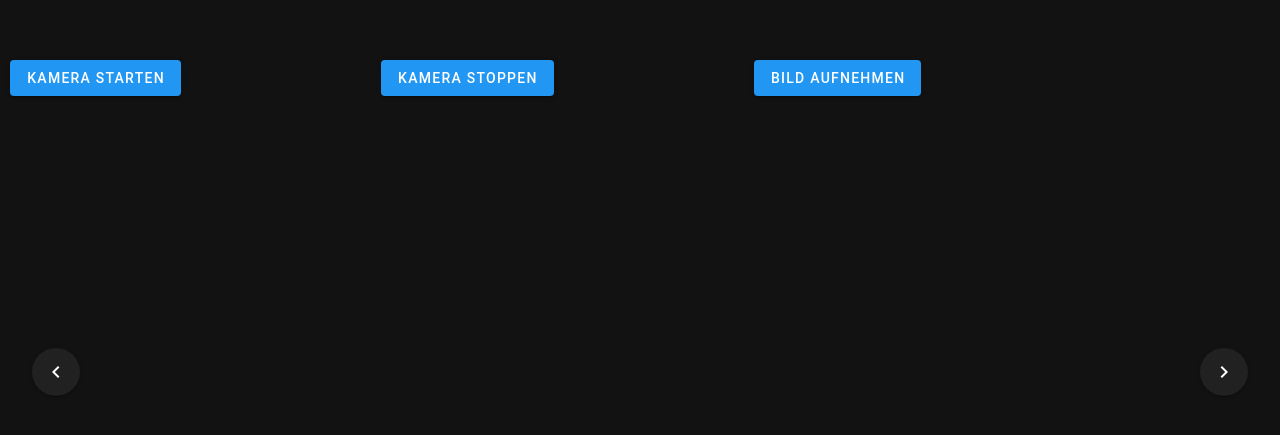
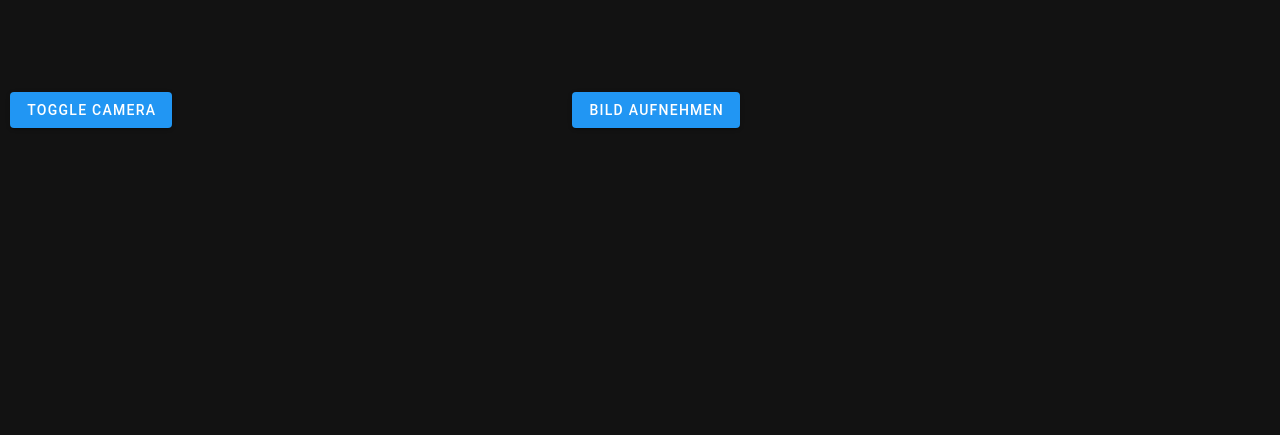
Before and after one commit to flo2274/cc-projekt-1, a Vue app in the folder cc-project-1/: page / in a window 1280 px wide. Shown: the part 753-1188 px from the top of the page. After the commit the page ends 891 px from the top, so only its background shows below. Built offline with nearby package versions, Linux system fonts and the light colour scheme.

Commit message:
Refactor buttons from Stream.vue to App.vue
- Move buttons from Stream.vue to App.vue to
  ensure proper placement
- Add different view for SlidingGallery.vue
- Reroute communication between components

```diff
--- a/cc-project-1/src/App.vue
+++ b/cc-project-1/src/App.vue
@@ -2,9 +2,19 @@
   <v-app>
     <Navbar />
     <v-main>
-      <Stream @imageCaptured="onImageCaptured" />
+      <Stream
+        @imageCaptured="onImageCaptured"
+        :pictureTaken="takePicture"
+        :cameraActive="cameraActive"
+      />
 
       <SlidingGallery :images="capturedImages" />
+      <v-btn color="primary" @click="toggleCamera" class="buttonStartCamera"
+        >Toggle Camera</v-btn
+      >
+      <v-btn color="primary" @click="takeAPicture" class="buttonCaptureImage"
+        >Bild aufnehmen</v-btn
+      >
     </v-main>
   </v-app>
 </template>
@@ -18,12 +28,23 @@ export default {
   },
   data() {
     return {
+      cameraActive: false,
+      takePicture: false,
       capturedImages: [],
     };
   },
   methods: {
+    toggleCamera() {
+      this.cameraActive = !this.cameraActive;
+      console.log("Camera Active: ", this.cameraActive);
+    },
+    takeAPicture() {
+      this.takePicture = true;
+      console.log("Picture Taken: ", this.takePicture);
+    },
     onImageCaptured(imageDataURL) {
-      this.capturedImages.push(imageDataURL); // Aufgenommenes Bild zur Liste der aufgenommenen Bilder hinzufügen
+      this.capturedImages.push(imageDataURL);
+      this.takePicture = false;
     },
   },
 };
--- a/cc-project-1/src/components/SlidingGallery.vue
+++ b/cc-project-1/src/components/SlidingGallery.vue
@@ -1,19 +1,14 @@
 <template>
   <v-container fluid>
-    <v-carousel
-      v-model="currentIndex"
-      hide-delimiters
-      hide-controls
-      style="max-height: 500px; overflow: hidden"
-    >
-      <v-carousel-item v-for="(imageDataURL, index) in images" :key="index">
-        <img
-          :src="imageDataURL"
-          alt="Aufgenommenes Bild"
-          style="width: 100%; height: 100%"
-        />
-      </v-carousel-item>
-    </v-carousel>
+    <div class="image-container">
+      <img
+        v-for="(imageDataURL, index) in lastTenImages"
+        :key="index"
+        :src="imageDataURL"
+        alt="Aufgenommenes Bild"
+        class="image"
+      />
+    </div>
   </v-container>
 </template>
 
@@ -25,14 +20,24 @@ export default {
       default: () => [],
     },
   },
-  data() {
-    return {
-      currentIndex: 0,
-    };
+  computed: {
+    lastTenImages() {
+      return this.images.slice(-12); // Begrenze die Anzahl der angezeigten Bilder auf die letzten 10
+    },
   },
 };
 </script>
 
 <style>
-/* Stildefinitionen hier hinzufügen, wenn benötigt */
+.image-container {
+  display: flex;
+  flex-wrap: wrap;
+  justify-content: center;
+}
+
+.image {
+  width: 100px; /* Anpassen der Bildgröße */
+  height: auto; /* Anpassen der Bildgröße */
+  margin: 5px; /* Anpassen des Abstands zwischen den Bildern */
+}
 </style>
--- a/cc-project-1/src/components/Stream.vue
+++ b/cc-project-1/src/components/Stream.vue
@@ -2,21 +2,38 @@
   <v-container fluid>
     <video ref="video" height="100%" width="100%" autoplay></video>
   </v-container>
-  <v-btn color="primary" @click="startCamera" class="buttonStartCamera"
-    >Kamera starten</v-btn
-  >
-  <v-btn color="primary" @click="stopCamera" class="buttonStopCamera"
-    >Kamera stoppen</v-btn
-  >
-  <v-btn color="primary" @click="captureImage" class="buttonCaptureImage"
-    >Bild aufnehmen</v-btn
-  >
   <canvas ref="canvas" style="display: none"></canvas>
 </template>
 
 <script>
 export default {
   emits: ["imageCaptured"], // Deklariere das imageCaptured-Ereignis
+  props: {
+    pictureTaken: {
+      type: Boolean,
+      default: false,
+    },
+    cameraActive: {
+      type: Boolean,
+      default: false,
+    },
+  },
+  watch: {
+    pictureTaken() {
+      console.log("Picture Taken: ", this.pictureTaken);
+      if (this.pictureTaken) {
+        this.captureImage();
+      }
+    },
+    cameraActive() {
+      console.log("Camera Active: ", this.cameraActive);
+      if (this.cameraActive) {
+        this.startCamera();
+      } else {
+        this.stopCamera();
+      }
+    },
+  },
   methods: {
     async startCamera() {
       try {
```
